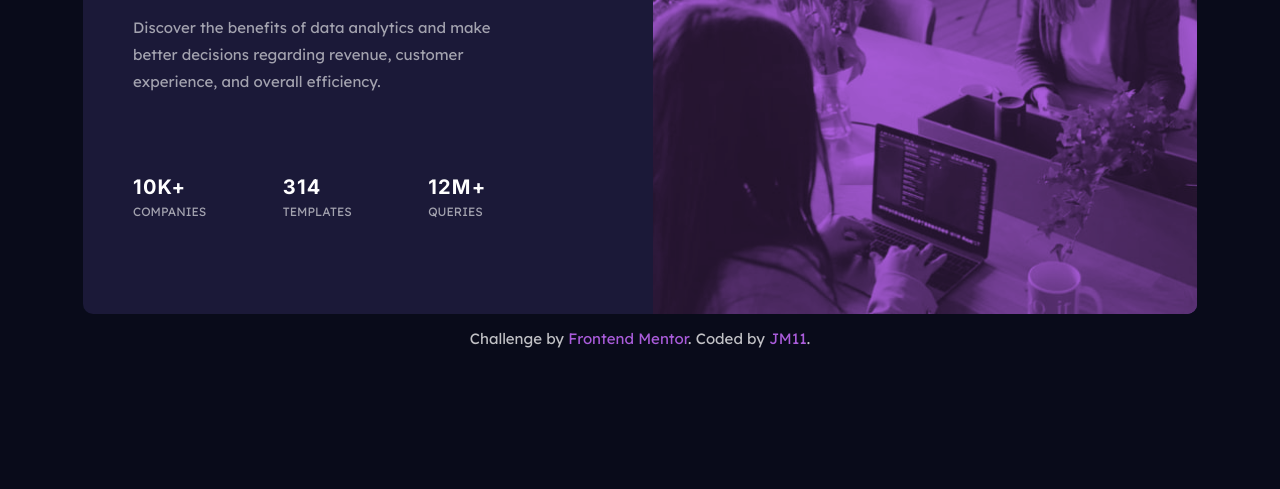
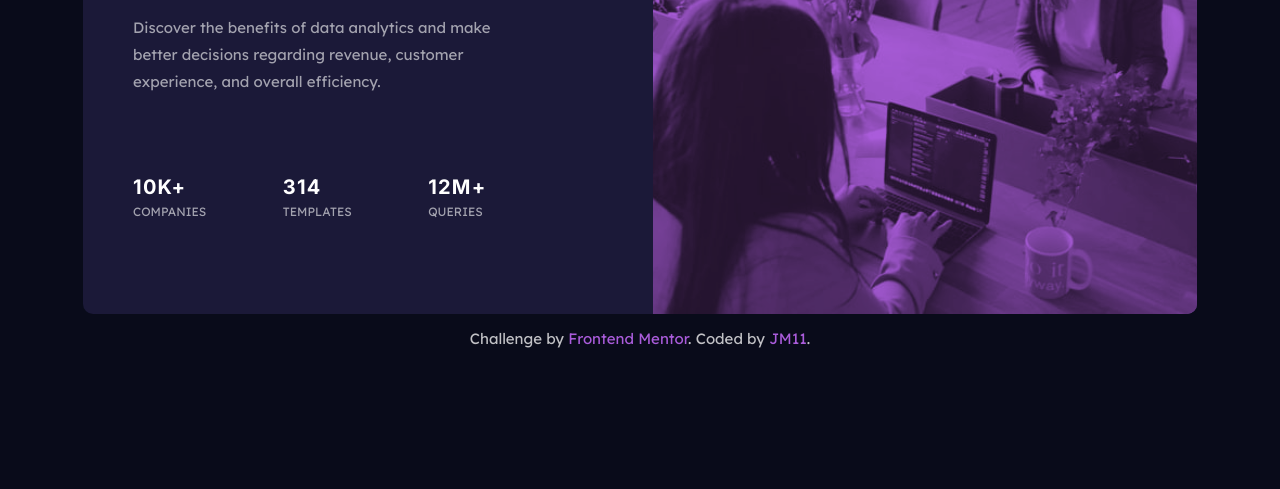
Before and after one commit to JMcode11/Stats-preview-card-component, a plain HTML site: page index.html in a window 1280 px wide. Shown: the part 311-800 px from the top of the page. Drawn offline with Linux system fonts and the light colour scheme.

Commit message:
Update styles.css

```diff
--- a/styles.css
+++ b/styles.css
@@ -218,7 +218,7 @@ li {
 
   .card-img::after {
     content: "";
-    background: url(images/image-header-mobile.jpg) no-repeat center/cover;
+    background: url(images/image-header-desktop.jpg) no-repeat center/cover;
     background-color: var(--clr-accent);
     mix-blend-mode: multiply;
     opacity: 0.8;
```
